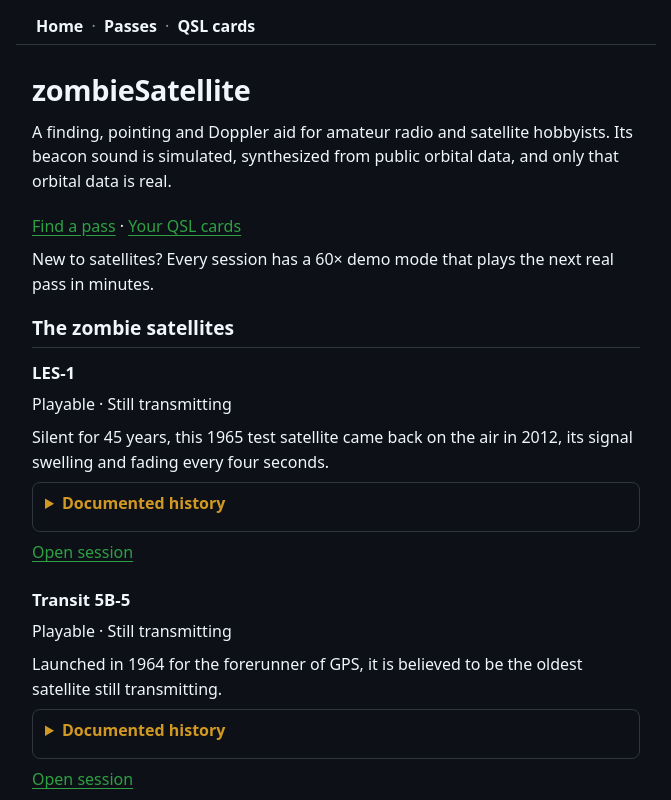
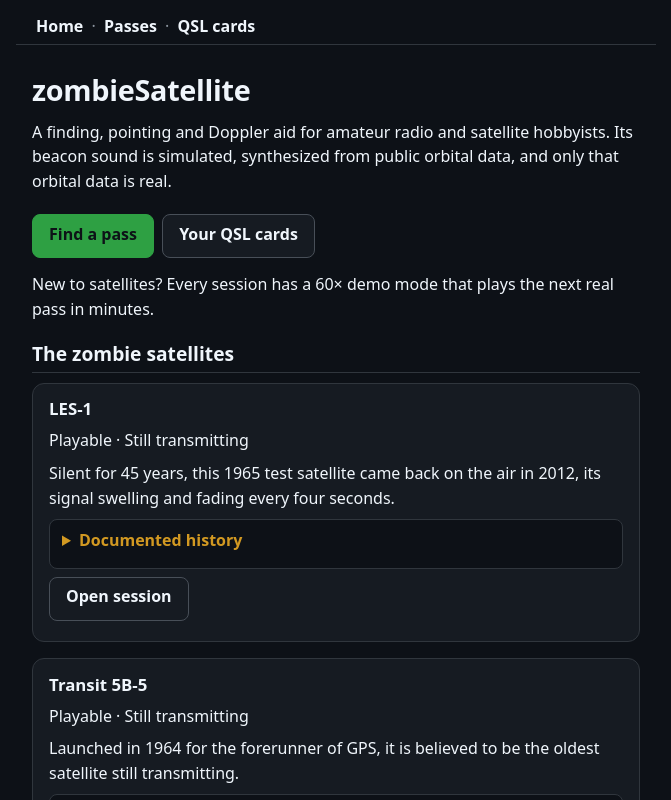
Before and after one commit to TheveFanna/zombieSatellite, a Next.js app: page / in a window 1280 px wide. Shown: the top 800 px of the page, without its empty margins (304-975 px from the left). Built offline with nearby package versions, Linux system fonts and the light colour scheme.

Commit message:
style(shell): apply dark-space classes to home, picker, session, pointing and cards (S6 task 7A.2-7A.3)

```diff
--- a/src/app/cards/page.tsx
+++ b/src/app/cards/page.tsx
@@ -32,7 +32,7 @@ export default function CardsPage() {
       ) : (
         <ul style={{ listStyle: 'none', padding: 0 }}>
           {cards.map((card) => (
-            <li key={card.href} style={{ marginBottom: '1rem' }}>
+            <li key={card.href} className="card">
               <Link href={card.href}>
                 <img
                   src={svgDataUrl(buildCardSvg(card.model))}
--- a/src/app/page.tsx
+++ b/src/app/page.tsx
@@ -8,7 +8,7 @@ const sectionStyle = { marginTop: '1.25rem' } as const;
 
 function EntryArticle({ entry }: { entry: CatalogEntry }) {
   return (
-    <article style={{ marginBottom: '1.5rem' }}>
+    <article className="card">
       <h3>{entry.name}</h3>
       <p>
         {entry.playable ? SHELL_COPY.playableLabel : SHELL_COPY.storyOnlyLabel} ·{' '}
@@ -30,7 +30,7 @@ function EntryArticle({ entry }: { entry: CatalogEntry }) {
       </details>
       {entry.playable ? (
         <p>
-          <Link href={`/session/${entry.noradId}`}>{SHELL_COPY.openSession}</Link>
+          <Link className="button" href={`/session/${entry.noradId}`}>{SHELL_COPY.openSession}</Link>
         </p>
       ) : (
         <p>{SHELL_COPY.unplayableReasons[entry.unplayableReason]}</p>
@@ -46,7 +46,7 @@ export default function HomePage() {
       <p>{SHELL_COPY.appStatement}</p>
       <section style={sectionStyle}>
         <p>
-          <Link href="/session">{SHELL_COPY.startSession}</Link> · <Link href="/cards">{SHELL_COPY.openCards}</Link>
+          <Link className="button primary" href="/session">{SHELL_COPY.startSession}</Link>{' '}<Link className="button" href="/cards">{SHELL_COPY.openCards}</Link>
         </p>
         <p>{SHELL_COPY.demoHint}</p>
       </section>
--- a/src/app/pointing/page.tsx
+++ b/src/app/pointing/page.tsx
@@ -146,7 +146,7 @@ export default function PointingPage() {
           />{' '}
           Drag compass
         </label>
-        <div
+        <div className="drag-area"
           style={{
             touchAction: 'none',
             marginTop: '0.5rem',
--- a/src/app/session/[noradId]/page.tsx
+++ b/src/app/session/[noradId]/page.tsx
@@ -223,7 +223,7 @@ function SessionView({ entry }: { entry: PlayableEntry }) {
 
   function dragArea(label: string) {
     return (
-      <div
+      <div className="drag-area"
         style={{
           touchAction: 'none',
           marginTop: '0.5rem',
@@ -338,7 +338,7 @@ function SessionView({ entry }: { entry: PlayableEntry }) {
             </p>
           ) : null}
           <p>
-            <button type="button" onClick={startRealTime} disabled={controller === null}>
+            <button type="button" className="primary" onClick={startRealTime} disabled={controller === null}>
               Start in real time
             </button>{' '}
             <button type="button" onClick={startDemo} disabled={controller === null}>
@@ -439,7 +439,7 @@ function SessionView({ entry }: { entry: PlayableEntry }) {
                 <input type="checkbox" checked={cameraOn} onChange={toggleCamera} disabled={camera === null} />{' '}
                 {SHELL_COPY.cameraToggle}
               </label>
-              <div
+              <div className="sky-view"
                 style={{
                   position: 'relative',
                   width: '100%',
--- a/src/app/session/page.tsx
+++ b/src/app/session/page.tsx
@@ -164,14 +164,14 @@ export default function SessionPickerPage() {
         <h2>Satellites</h2>
         <ul style={{ listStyle: 'none', padding: 0 }}>
           {snapshot.rows.map((row) => (
-            <li key={row.entry.noradId} style={{ marginBottom: '1rem' }}>
+            <li key={row.entry.noradId} className="card">
               <h3>{row.entry.name}</h3>
               <p>
                 Difficulty: {row.entry.difficulty} · {SESSION_COPY.statusLabels[row.entry.status]}
                 {row.entry.beacon.sunlitOnly ? ' · Sunlit only' : ''}
               </p>
               <PassInfo row={row} onRetry={() => controller?.retry()} />
-              <Link href={`/session/${row.entry.noradId}`}>Open session</Link>
+              <Link className="button primary" href={`/session/${row.entry.noradId}`}>Open session</Link>
             </li>
           ))}
         </ul>
```
